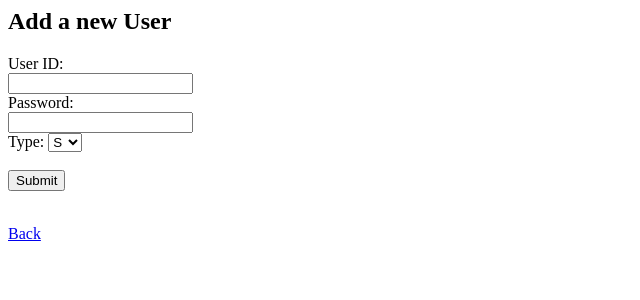
After one commit to Muen342/djangoSIS, a Django app: page /SIS/users/add in a window 1280 px wide. The commit adds this page. Shown: the top 300 px of the page, without its empty margins (0-640 px from the left). Run offline with Django 3.2, Linux system fonts and the light colour scheme; parts of the project's set-up code (start-up, migrations or seed data) failed here and were passed over.

Commit message:
user permissions

```diff
--- a/mysite/SIS/admin.py
+++ b/mysite/SIS/admin.py
@@ -1,5 +1,5 @@
 from django.contrib import admin
-from .models import Student, Locker, Teacher, Courses, Assignment, Marks, Attendance
+from .models import Student, Locker, Teacher, Courses, Assignment, Marks, Attendance, User, Permissions
 # Register your models here.
 admin.site.register(Student)
 admin.site.register(Locker)
@@ -8,3 +8,5 @@ admin.site.register(Courses)
 admin.site.register(Assignment)
 admin.site.register(Marks)
 admin.site.register(Attendance)
+admin.site.register(User)
+admin.site.register(Permissions)
--- a/mysite/SIS/templates/homepage/index.html
+++ b/mysite/SIS/templates/homepage/index.html
@@ -3,3 +3,7 @@
 <a href="{% url 'SIS:coursesIndex' %}"> Courses page</a>
 <br>
 <a href="{% url 'SIS:lockerIndex' %}"> Locker page</a>
+{% if '*superuser:t*' in permissions %}
+<br>
+<a href="{% url 'SIS:usersIndex' %}"> Users</a>
+{% endif %}
--- /dev/null
+++ b/mysite/SIS/templates/users/addUser.html
@@ -0,0 +1,20 @@
+<h2>Add a new User</h2>
+<form action="{% url 'SIS:addUserConfirm' %}" method="post">
+    {% csrf_token %}
+    <label for="id">User ID:</label><br>
+    <input type="text" id="id" name="id" value=""><br>
+    <label for="password">Password:</label><br>
+    <input type="text" id="password" name="password" value=""><br>
+    <label for="type">Type:</label>
+    <select id="type" name="type">
+        {% for type in type_list %}
+        <option value={{type}}>{{type}}</option>
+        {% endfor %}
+    </select><br><br>
+    <input type="submit" value="Submit">
+</form>
+{% if error_message %}
+<p>{{error_message}}</p>
+{% endif %}
+<br>
+<a href="{% url 'SIS:usersIndex' %}">Back</a>
--- /dev/null
+++ b/mysite/SIS/templates/users/changePermissions.html
@@ -0,0 +1,5 @@
+<form method='post'>
+    {% csrf_token %}
+    {{ form.as_p }}
+    <input type='submit' value='submit'>
+</form>
--- a/mysite/SIS/urls.py
+++ b/mysite/SIS/urls.py
@@ -34,4 +34,10 @@ urlpatterns = [
     path('locker/list/<int:locker_id>/edit', views.editLocker, name='editLocker'),
     path('locker/list/<int:locker_id>/confirmLocker', views.confirmLocker, name='confirmLocker'),
     path('locker/add/confirm', views.addLockerConfirm, name='addLockerConfirm'),
+    path('users/', views.usersIndex, name='usersIndex'),
+    path('users/add', views.addUser, name='addUser'),
+    path('users/list', views.listUsers, name='listUsers'),
+    path('users/add/confirm', views.addUserConfirm, name='addUserConfirm'),
+    path('users/<user_id>', views.userDetail, name='userDetail'),
+    path('users/<user_id>/permissions', views.changePermissions, name='changePermissions'),
 ]
--- a/mysite/SIS/views.py
+++ b/mysite/SIS/views.py
@@ -1,11 +1,12 @@
 from django.shortcuts import render
-from django.template import loader
+from django.template import loader, RequestContext
 from django.http import Http404, HttpResponse, HttpResponseRedirect
 from django.shortcuts import get_object_or_404, render
 from django.urls import reverse
-from .models import Student, Locker, Teacher, Courses, Assignment, Marks, Attendance
+from .models import Student, Locker, Teacher, Courses, Assignment, Marks, Attendance, User, Permissions
 from django.views import generic
 from django.db import connection
+from .forms import PermissionForm
 import datetime
 
 def index(request):
@@ -381,15 +382,75 @@ def dictfetchall(cursor):
             for row in cursor.fetchall()
     ]
 def loginConfirm(request):
-    with connection.cursor() as cursor:
-        cursor.execute("Select type from system_users where user_id = '" + str(request.POST['id']) + "' and user_pw = '" + str(request.POST['password']) + "'")
-        result = dictfetchall(cursor)
-    if(len(result) == 0):
+    try:
+        user = User.objects.get(pk=request.POST['id'])
+    except:
         return render(request, 'login/login.html', {
-        'error_message': "Login failed",
+        'error_message': "User ID not found",
         })
+    if(user.user_pw == request.POST['password']):
+        request.session['user_id'] = user.user_id
+        request.session['user_type'] = user.user_type
+        request.session['user_permissions'] = user.user_permissions
+        return render(request, 'homepage/index.html', {'permissions':user.user_permissions})
+
     else:
-        request.session['user_type'] = result[0]['type']
-        request.session['logged_in'] = 1
-        print(request.session['user_type'])
-        return render(request, 'homepage/index.html')
+        return render(request, 'login/login.html', {
+        'error_message': "Incorrect Password",
+        })
+
+def usersIndex(request):
+    return render(request, 'users/index.html',context=None)
+
+def addUser(request):
+    type_list = []
+    for i in User.TYPES:
+        type_list.append(i[0])
+    return render(request, 'users/addUser.html',{'type_list':type_list})
+
+def listUsers(request):
+    user_list = User.objects.all()
+    template = loader.get_template('users/listUser.html')
+    context = {
+        'user_list': user_list,
+    }
+    return HttpResponse(template.render(context, request))
+
+def addUserConfirm(request):
+    if(request.POST['id'] == '' or request.POST['password'] == '' or request.POST['type'] == ''):
+            return render(request, 'users/addUser.html', {
+            'error_message': "One of your fields are empty",
+            })
+    else:
+        try:
+            user = User.objects.get(pk=request.POST['id'])
+            if(len(user.user_id) > 0):
+                return render(request, 'users/addUser.html', {
+                'error_message': "This locker id already exists",
+                })
+        except User.DoesNotExist:
+            s = User(user_id=request.POST['id'], user_pw=request.POST['password'], user_type=request.POST['type'], user_permissions = '')
+            s.save()
+            return render(request, 'users/addUser.html', {
+            'error_message': "Successfully added",
+            })
+
+def userDetail(request, user_id):
+    try:
+        user = User.objects.get(pk=user_id)
+    except User.DoesNotExist:
+        raise Http404("user does not exist")
+    permissions = user.user_permissions[1:-1]
+    permissions_list = permissions.split("**")
+    return render(request, 'users/detail.html', {'user': user, 'permissions_list':permissions_list})
+
+def changePermissions(request, user_id):
+    if request.method == 'POST':
+        form = PermissionForm(request.POST)
+        if form.is_valid():
+            permissions = form.cleaned_data.get('permissions')
+            # do something with your results
+    else:
+        form = PermissionForm
+
+    return render('users/changePermissions.html', {'form': form})
```
Also changed, not shown: mysite/SIS/forms.py (added, +12 -0 lines), mysite/SIS/models.py (+29 -0 lines), mysite/SIS/templates/users/detail.html (added, +12 -0 lines), mysite/SIS/templates/users/index.html (added, +7 -0 lines), mysite/SIS/templates/users/listUser.html (added, +14 -0 lines).
